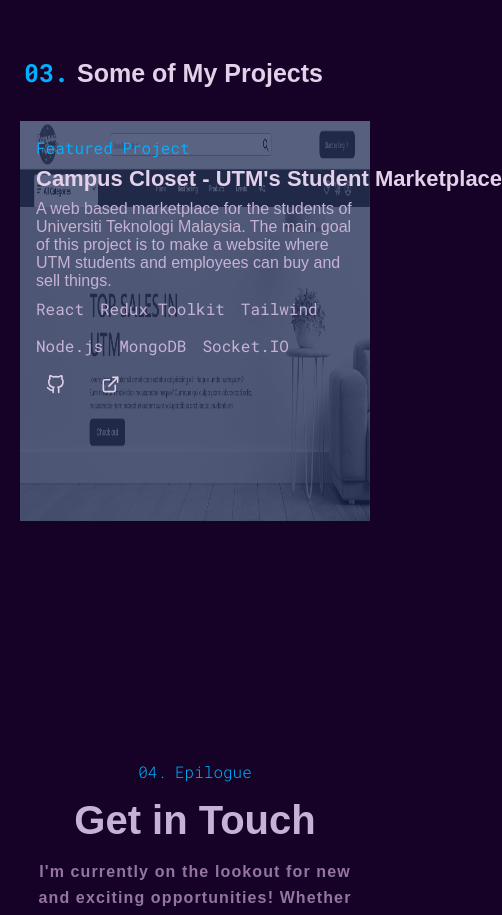
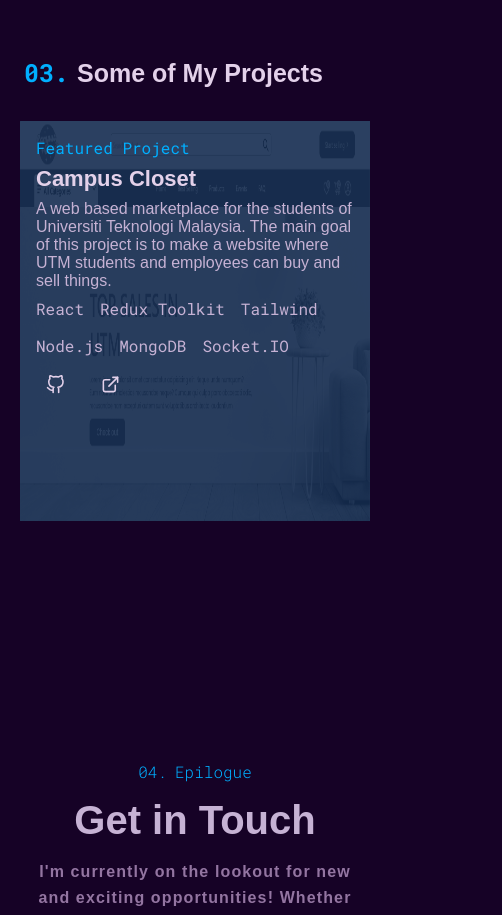
Before and after one commit to ishmumr7/portfolio, a Next.js app: page / in a window 390 px wide. Shown: the part 2640-3555 px from the top of the page, 502 px wide, since content can reach past the window. Built offline with nearby package versions, Linux system fonts and the light colour scheme.

Commit message:
Make responsive

```diff
--- a/src/scss/sections/_main.scss
+++ b/src/scss/sections/_main.scss
@@ -1,5 +1,5 @@
 main {
-	margin: 0 20rem;
+	margin: 0 23rem;
 	@media screen and (max-width: 1280px) {
 		margin: 0 12rem;
 	}
--- a/src/scss/sections/_projects.scss
+++ b/src/scss/sections/_projects.scss
@@ -22,7 +22,7 @@
         top: 20px;
         width: 300px;
         height: 2px;
-        margin-left: 380px;
+        margin-left: 400px;
         background-color: var(--primary-light);
       }
     }
@@ -59,7 +59,7 @@
           position: absolute;
           width: 100%;
           height: 100%;
-          background-color: #00aeff4d;
+          background-color: rgba(0, 112, 150, 0.75);
         }
         img {
           z-index: 0;
@@ -232,5 +232,10 @@
         }
       }
     }
+    // &-container {
+    //   .project-info-description, .project-info-tech-list {
+    //     font-weight: 600;
+    //   }
+    // }
   }
 }
--- a/src/sections/Projects.tsx
+++ b/src/sections/Projects.tsx
@@ -7,7 +7,7 @@ const Projects = () => {
 	const projects = [
 		{
 			image: "/campus-closet.png",
-			name: "Campus Closet - UTM's Student Marketplace",
+			name: "Campus Closet",
 			description:
 				"A web based marketplace for the students of Universiti Teknologi Malaysia. The main goal of this project is to make a website where UTM students and employees can buy and sell things.",
 			technologies: [
```
